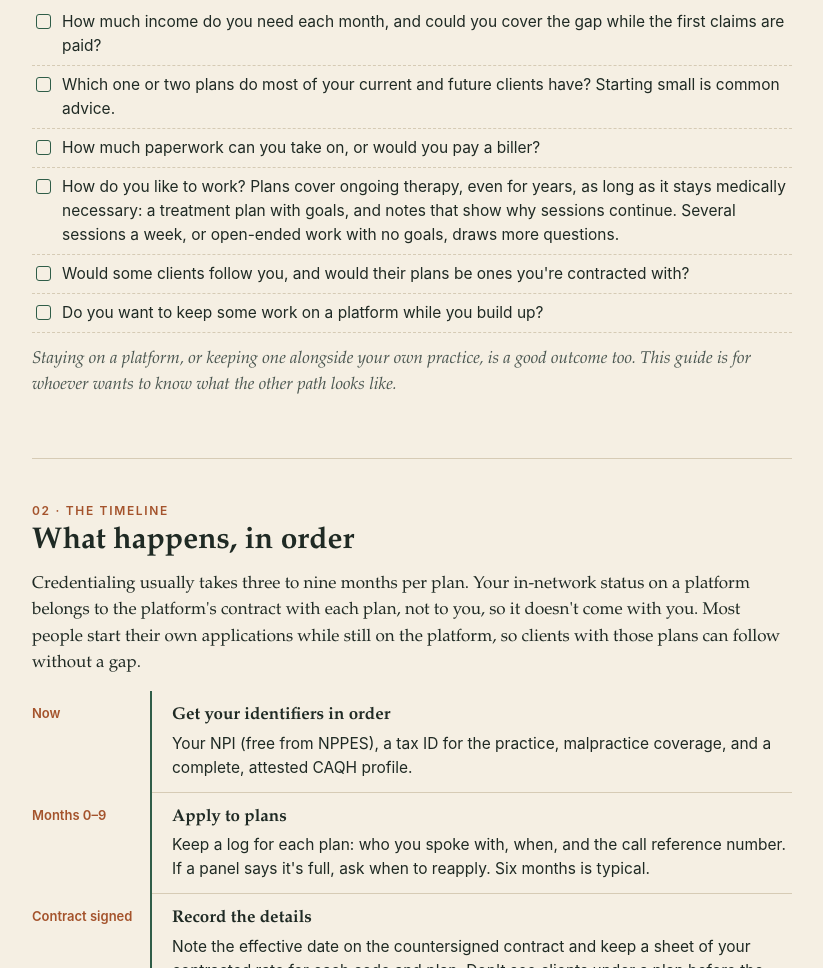
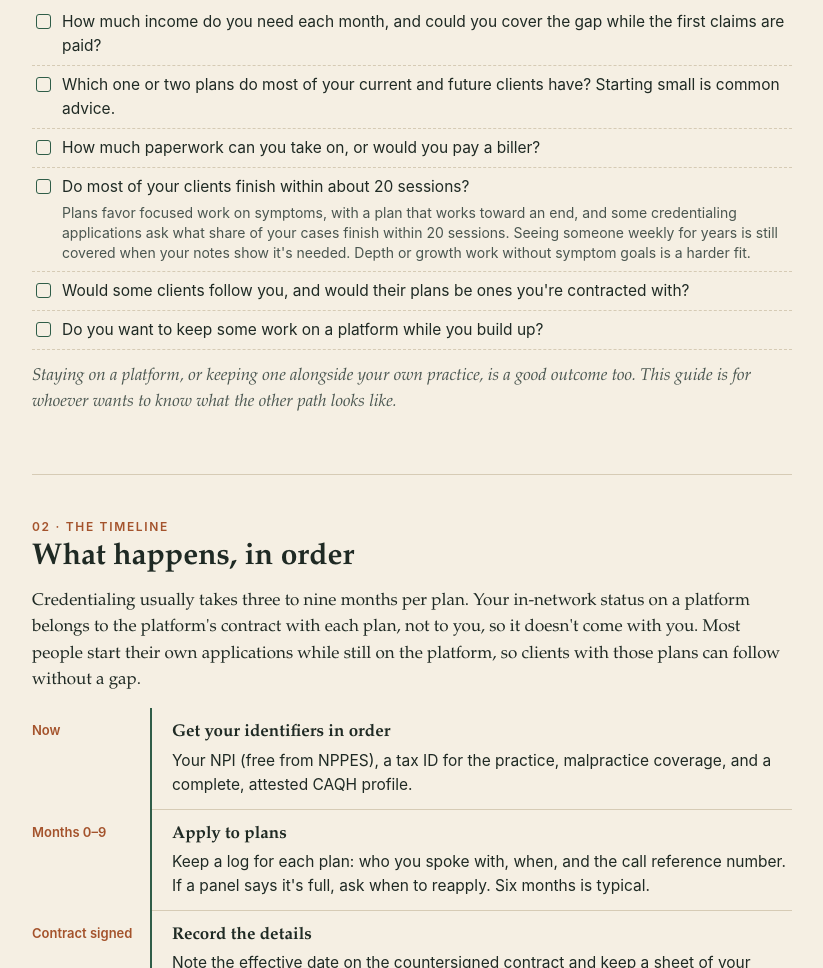
Before and after one commit to pablo-health/thepanelguide, a plain HTML site: page index.html in a window 1280 px wide. Shown: the part 1318-2286 px from the top of the page, without its empty margins (228-1051 px from the left). Drawn offline with Linux system fonts and the light colour scheme.

Commit message:
The 20-session question, with its answer underneath (reader question)

```diff
--- a/index.html
+++ b/index.html
@@ -79,6 +79,7 @@
   footer a{color:#f2c9a8}
   footer .wrap{display:grid;gap:10px}
   .stay{font-style:italic;color:var(--ink-2)}
+  ul.tick li .ans{display:block;margin-top:4px;font-size:14px;line-height:1.45;color:var(--ink-2)}
   .takes{background:var(--green-soft);border-radius:12px;padding:22px 24px 10px;margin:0 0 44px}
   .takes h2{font-size:24px;margin-top:0}
   .takes ul.tick li{border-bottom-color:#c5d3c6}
@@ -143,7 +144,7 @@
         <li>How much income do you need each month, and could you cover the gap while the first claims are paid?</li>
         <li>Which one or two plans do most of your current and future clients have? Starting small is common advice.</li>
         <li>How much paperwork can you take on, or would you pay a biller?</li>
-        <li>How do you like to work? Plans cover ongoing therapy, even for years, as long as it stays medically necessary: a treatment plan with goals, and notes that show why sessions continue. Several sessions a week, or open-ended work with no goals, draws more questions.</li>
+        <li>Do most of your clients finish within about 20 sessions?<span class="ans">Plans favor focused work on symptoms, with a plan that works toward an end, and some credentialing applications ask what share of your cases finish within 20 sessions. Seeing someone weekly for years is still covered when your notes show it's needed. Depth or growth work without symptom goals is a harder fit.</span></li>
         <li>Would some clients follow you, and would their plans be ones you're contracted with?</li>
         <li>Do you want to keep some work on a platform while you build up?</li>
       </ul>
```
